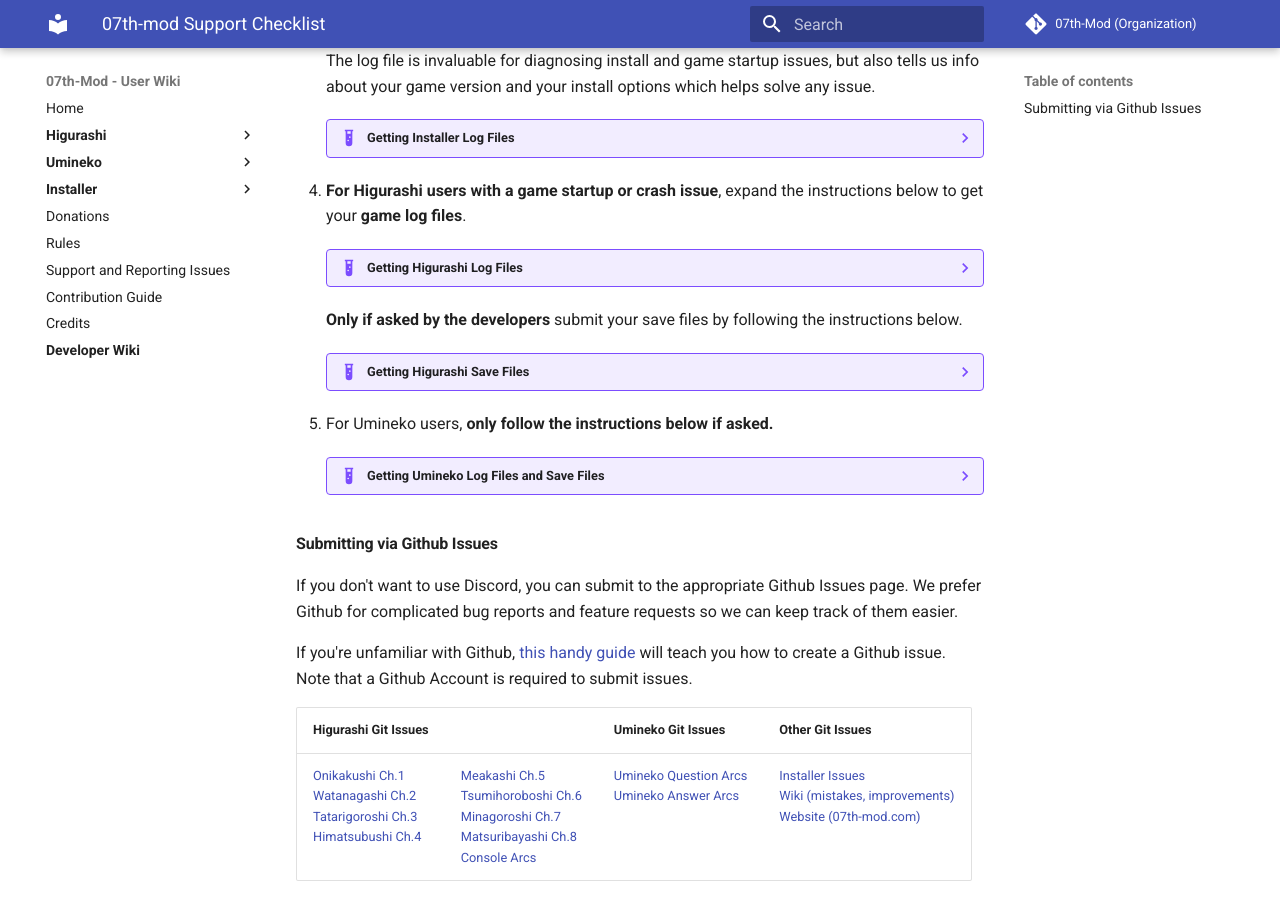
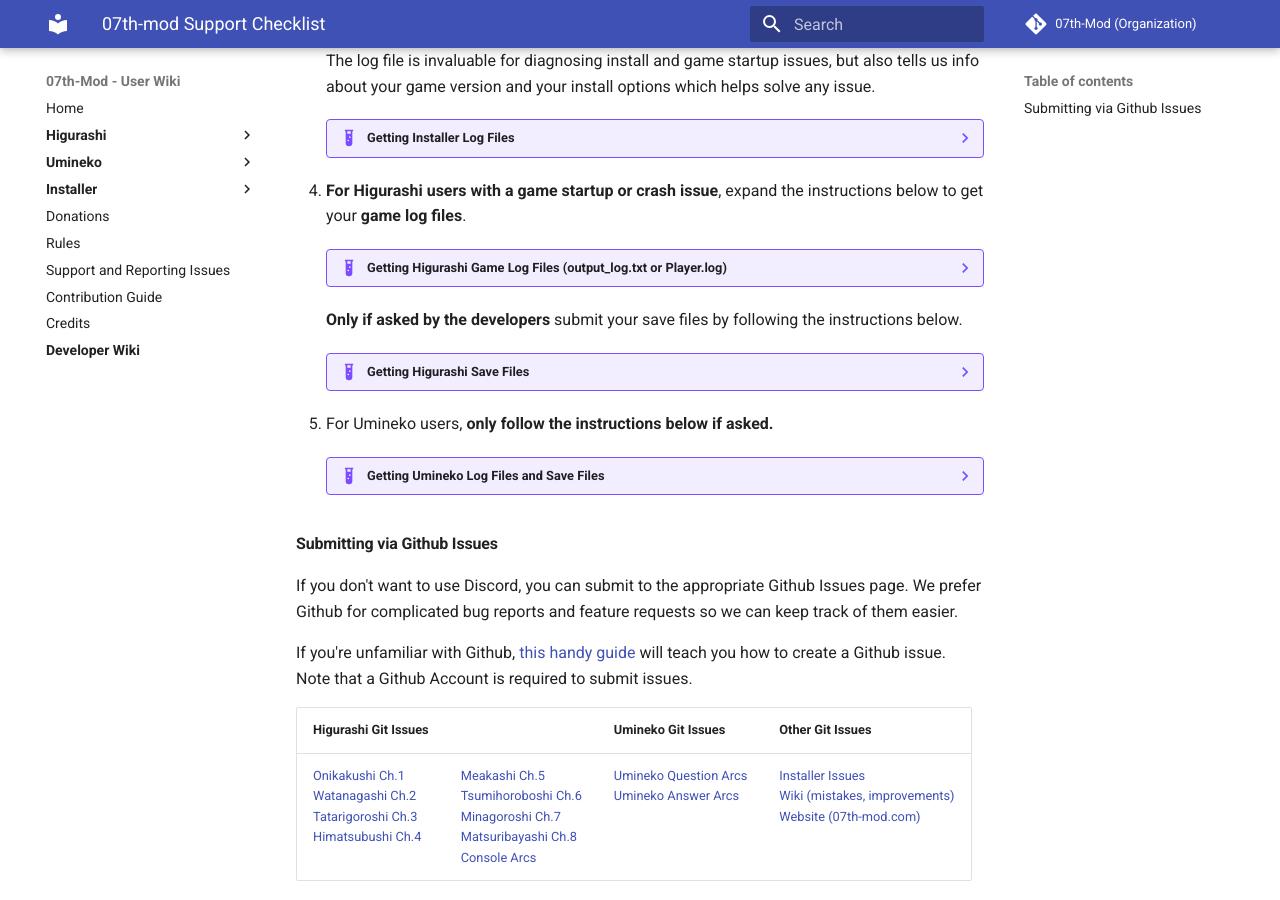
Before and after one commit to 07th-mod/wiki, an MkDocs documentation site: the page built from docs/Snippets/support-checklist.md, in a window 1280 px wide and 900 px high, scrolled down 972 px. Built offline with MkDocs 1.6.1 and Material for MkDocs 9.7.7, drawn with Linux system fonts in a browser that asks for light colours.

Commit message:
Make it more clear that win uses output_log.txt and linux/mac uses Player.log

```diff
--- a/docs/Snippets/support-checklist.md
+++ b/docs/Snippets/support-checklist.md
@@ -92,19 +92,19 @@
 
 
 <details class="example">
-    <summary>Getting Higurashi Log Files</summary>
-    <h4>Game Log (output_log.txt)</h4>
+    <summary>Getting Higurashi Game Log Files (output_log.txt or Player.log)</summary>
+    <p>The Game Log is called <strong>output_log.txt</strong> on Windows, and <strong>Player.log</strong> on Linux/Mac</p>
     <ul>
         <li>All Platforms: While in-game, press <strong>F10</strong>, then under "Save Files and Log Files" click "Show output_log.txt / Player.log"</li>
-        <li>On Windows:</li>
+        <li>On Windows (<strong>output_log.txt</strong>):</li>
         <ul>
             <li><strong>For Chapters 1-7</strong>, the log is located in the <code>HigurashiEp0X_Data</code> folder, in the game folder. For example <code>C:\games\Steam\steamapps\common\Higurashi When They Cry\HigurashiEp01_Data\output_log.txt</code>.</li>
             <li><strong>For Chapter 8</strong>, the log is located at<br><code>%appdata%/../LocalLow/Mangagamer/Higurashi When They Cry - Ch.8 Matsuribayashi</code>. The full path is something like<br><code>C:\Users\[YOUR_USERNAME]\AppData\LocalLow\MangaGamer\Higurashi When They Cry - Ch.8 Matsuribayashi\output_log.txt</code></li>
         </ul>
-        <li>On MacOS: <code>/Users/&lt;yourusername&gt;/Library/Logs/Unity/Player.log</code><br>
+        <li>On MacOS (<strong>Player.log</strong>): <code>/Users/&lt;yourusername&gt;/Library/Logs/Unity/Player.log</code><br>
         Access it by opening Finder, pressing Shift-Command-G, and pasting in <code>~/Library/Logs/Unity</code>
         </li>
-        <li>On Linux: <code>~/.config/unity3d/MangaGamer/Higurashi When They Cry - Ch.5 Meakashi/Player.log</code> (for chapter 5)</li>
+        <li>On Linux (<strong>Player.log</strong>): <code>~/.config/unity3d/MangaGamer/Higurashi When They Cry - Ch.5 Meakashi/Player.log</code> (for chapter 5)</li>
     </ul>
 </details>
 
```
